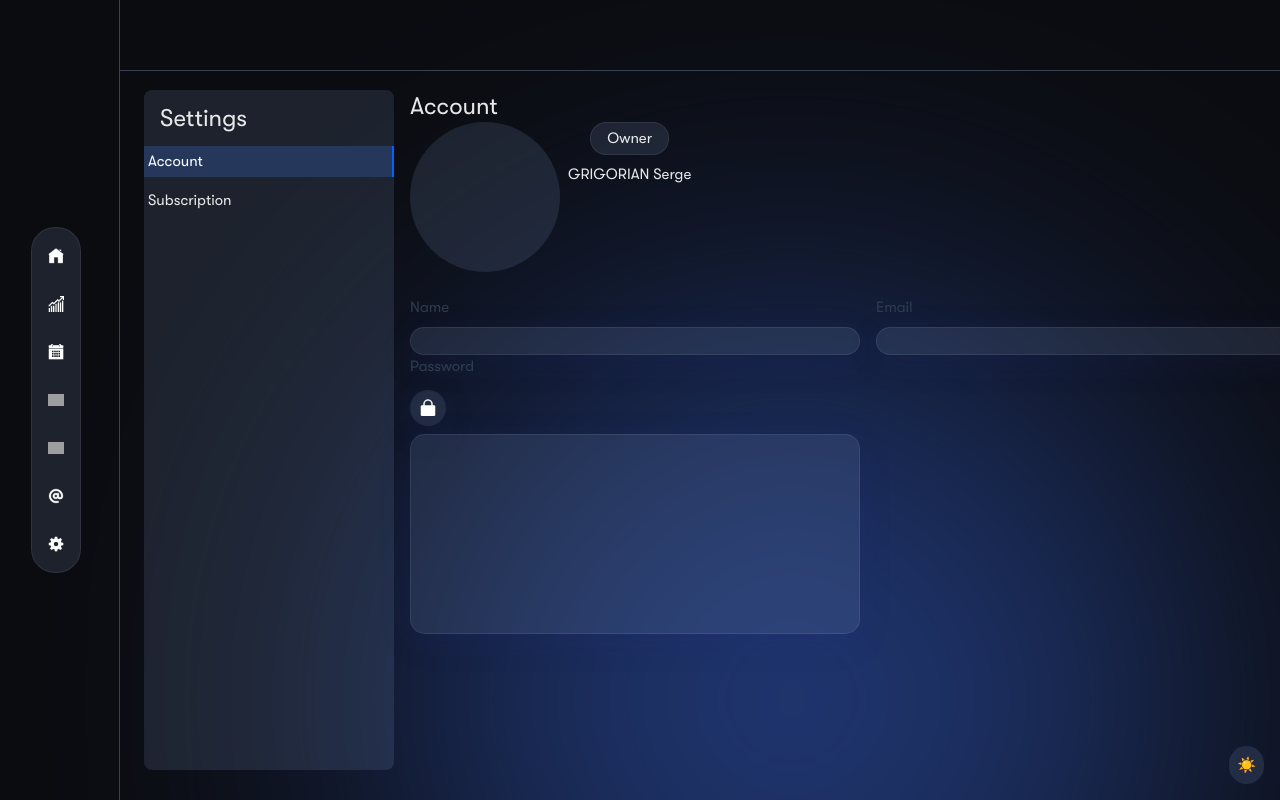
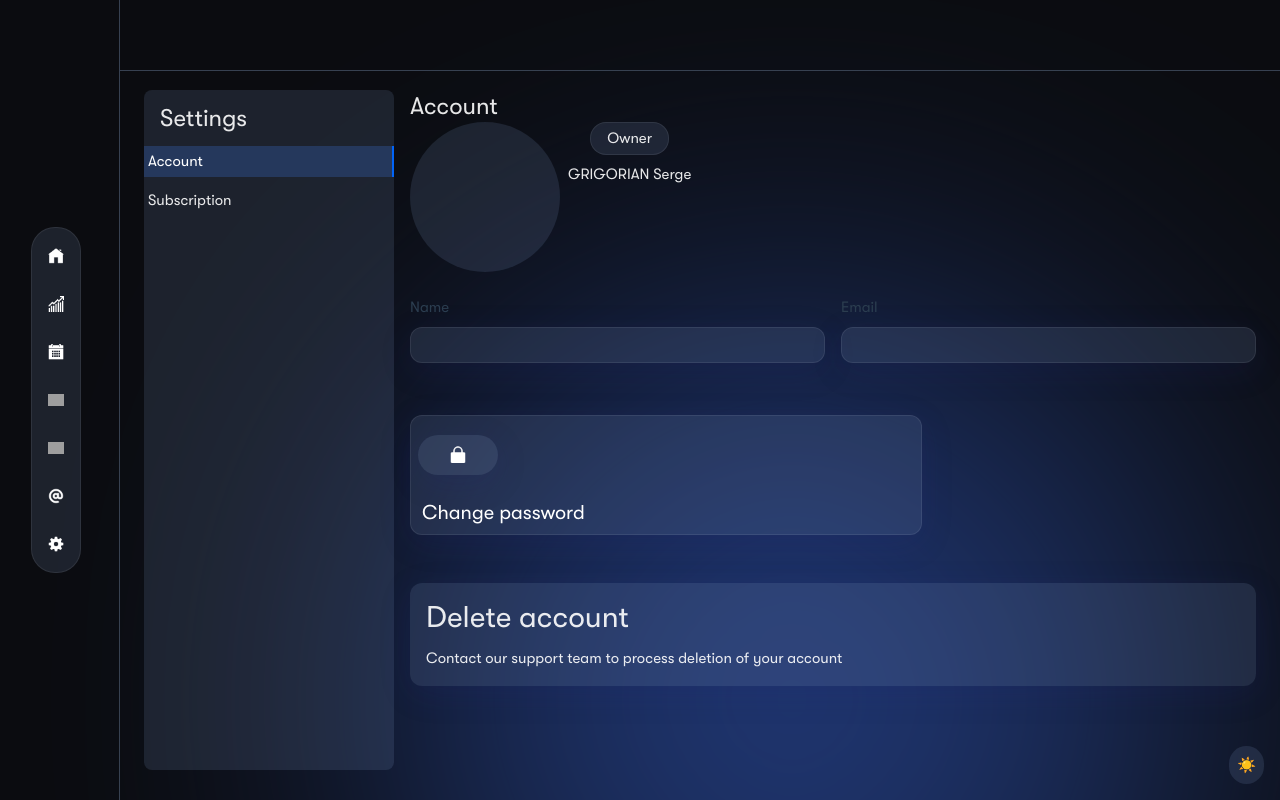
Before and after one commit to Serge01700/Dashboard-Multi-Api, a Vue app in the folder dashboard-api/frontend/: page /dashboard/settings in a window 1280 px wide. Built offline with nearby package versions, Linux system fonts and the light colour scheme; no server answers; grey boxes are pictures that could not be loaded.

Commit message:
settings

```diff
--- a/dashboard-api/frontend/src/components/Sidebar.vue
+++ b/dashboard-api/frontend/src/components/Sidebar.vue
@@ -34,12 +34,12 @@ const menuItems = [
   { icon: 'icons8-météo-pomme-50.png', alt: 'Weather' },
   { icon: 'icons8-to-do-100.png', alt: 'Todo' },
   { icon: 'icons8-email-96.png', alt: 'Email' },
-  { icon: 'icons8-settings-100.png', alt: 'Settings' }
+  { icon: 'icons8-settings-100.png', alt: 'Settings' , path:'settings'}
 ];
 </script>
 
 <style scoped>
-/* Personnalisation du hover glassmorphism */
+
 li > img {
   height: 24 px;
   object-fit: contain;
--- a/dashboard-api/frontend/src/page/DashboardSettings.vue
+++ b/dashboard-api/frontend/src/page/DashboardSettings.vue
@@ -1,11 +1,11 @@
 <template>
-<div class="settings flex">
+<div class="settings flex flex-col md:flex-row">
     <nav
-    :class="[ isDarkMode ? 'bg-dark-card rounded-lg space-beetween' : 'bg-light-card rounded-lg', 'h-[85vh] w-[250px]']">
+    :class="[ isDarkMode ? 'bg-dark-card rounded-lg space-beetween' : 'bg-light-card rounded-lg', 'h-auto md:h-[85vh] w-full md:w-[250px] mb-4 md:mb-0']">
     <h1 class="mx-4 pt-3 pb-3 text-2xl font-thin "
       :class="[ isDarkMode ? 'text-dark-text-primary' : 'text-light-text-primary']">Settings</h1>
 
-      <ul class=" flex flex-col gap-2">
+      <ul class=" flex flex-row md:flex-col gap-2">
         <li
          v-for="item in menuItems"
          :key="item.id"
@@ -23,12 +23,12 @@
 
       </ul>
     </nav>
-    <main class="content-settings flex-1 ml-4">
+    <main class="content-settings flex-1 ml-0 md:ml-4">
       <p class="text-2xl font-thin"
       :class="[ isDarkMode ? 'text-dark-text-primary' : 'text-light-text-primary']">Account</p>
       <div class="flex flex-col gap-2">
-        <div class="flex flex-row gap-2">
-            <p class=" rounded-full bg-dark-card w-[150px] h-[150px]"></p>
+        <div class="flex flex-col sm:flex-row gap-2 items-center sm:items-start">
+            <p class="rounded-full bg-dark-card w-[100px] h-[100px] md:w-[150px] md:h-[150px]"></p>
             <div class="flex flex-col gap-2">
                 <p class=" border text-md font-thin mx-auto  px-4 py-1 rounded-2xl"
                 :class="[ isDarkMode ? 'border-dark-border text-dark-text-primary bg-dark-card' : 'border-light-border  text-light-text-primary bg-light-card']">Owner</p>
@@ -36,14 +36,14 @@
                 >GRIGORIAN Serge</p>
             </div>
         </div>
-        <form @submit.prevent="submitForm">
+        <form @submit.prevent="submitForm" class="w-full">
 
           <!-- NAME -->
 
-          <div class="flex flex-row gap-4 mt-4">
-            <div class="form-group flex flex-col gap-2">
+          <div class="flex flex-col md:flex-row gap-4 mt-4 w-full">
+            <div class="form-group flex flex-col gap-2 w-full md:w-1/2">
               <label for="name">Name</label>
-              <input class="" type="name" id="name"
+              <input class="w-full max-w-xs md:max-w-lg" type="name" id="name"
               :class="[
                       isDarkMode
                         ? 'bg-dark-card  border-dark-border shadow-dark-shadow hover:shadow-dark-shadow-hover'
@@ -53,9 +53,10 @@
 
               <!-- EMAIL -->
 
-            <div class="form-group flex flex-col gap-2">
+            <div class="form-group flex flex-col gap-2 w-full md:w-1/2">
               <label for="email">Email</label>
                 <input type="email" id="email"
+                class="w-full max-w-xs md:max-w-lg"
                 :class="[
                         isDarkMode
                           ? 'bg-dark-card  border-dark-border shadow-dark-shadow hover:shadow-dark-shadow-hover'
@@ -65,27 +66,51 @@
           </div>
 
           <!-- PASSWORD -->
-          <div class="form-group flex flex-col gap-2">
-
-              <label for="password">Password</label>
+          <div class="form-group flex flex-col gap-4 md:gap-9 mt-4 w-full">
+            <label for="password"></label>
+            <div class="relative w-full">
               <BulletPoint
                 :class="[
-                  'w-9 h-9 mt-1 mr-1',
+                  'absolute top-5 left-2 z-10 w-10 h-10',
                   isDarkMode ? 'bg-dark-card' : 'bg-dark',
                   'border-dark-border shadow-dark-shadow hover:shadow-dark-shadow-hover'
                 ]"
                 :image="'/src/assets/img/icons8-cadenas-60.png'"
                 size="20px"/>
-              <input class="psw h-[200px]" type="password" id="password"
+              <input
+                class="psw h-[120px] pl-10 w-full max-w-xs md:max-w-lg"
+                type="password"
+                id="password"
                 :class="[
                   isDarkMode
-                        ? 'bg-dark-card  border-dark-border shadow-dark-shadow hover:shadow-dark-shadow-hover'
-                        : 'bg-light border-light-border shadow-light-shadow hover:shadow-light-shadow-hover'
-                    ]"  >
-
+                    ? 'bg-dark-card border-dark-border shadow-dark-shadow hover:shadow-dark-shadow-hover placeholder-white'
+                    : 'bg-light border-light-border shadow-light-shadow hover:shadow-light-shadow-hover placeholder-black'
+                ]">
+              <span
+                class="absolute left-3 bottom-2 text-xl pointer-events-none"
+                :class="isDarkMode ? 'text-white' : 'text-black'"
+              >
+                Change password
+              </span>
+            </div>
           </div>
 
+          <!-- DELETE ACCOUNT  -->
 
+          <div class="flex flex-col md:flex-row gap-4 md:gap-8 mt-12 p-4 rounded-xl"
+                :class="[
+                  isDarkMode
+                        ? 'bg-dark-card border-dark-border shadow-dark-shadow hover:shadow-dark-shadow-hover '
+                        : 'bg-light border-light-border shadow-light-shadow hover:shadow-light-shadow-hover '
+                ]">
+            <div class="flex flex-col gap-3"
+              :class="[
+                isDarkMode ? 'text-dark-text-primary' : 'text-light-text-primary'
+              ]">
+                <p class="text-3xl">Delete account</p>
+                <p>Contact our support team to process deletion of your account</p>
+            </div>
+          </div>
 
 
 
@@ -129,9 +154,12 @@ function setActiveItem(item) {
 
 input{
   border: 1px solid var(--color-light-border);
-  border-radius: 15px;
-  width: 450px;
-  padding: 2px;
+  border-radius: 0.75rem;
+  width: 100%;
+  max-width: 450px;
+  padding: 6px;
 }
 
+
+
 </style>
```
Lines whose indentation alone changed are shown as unchanged.
